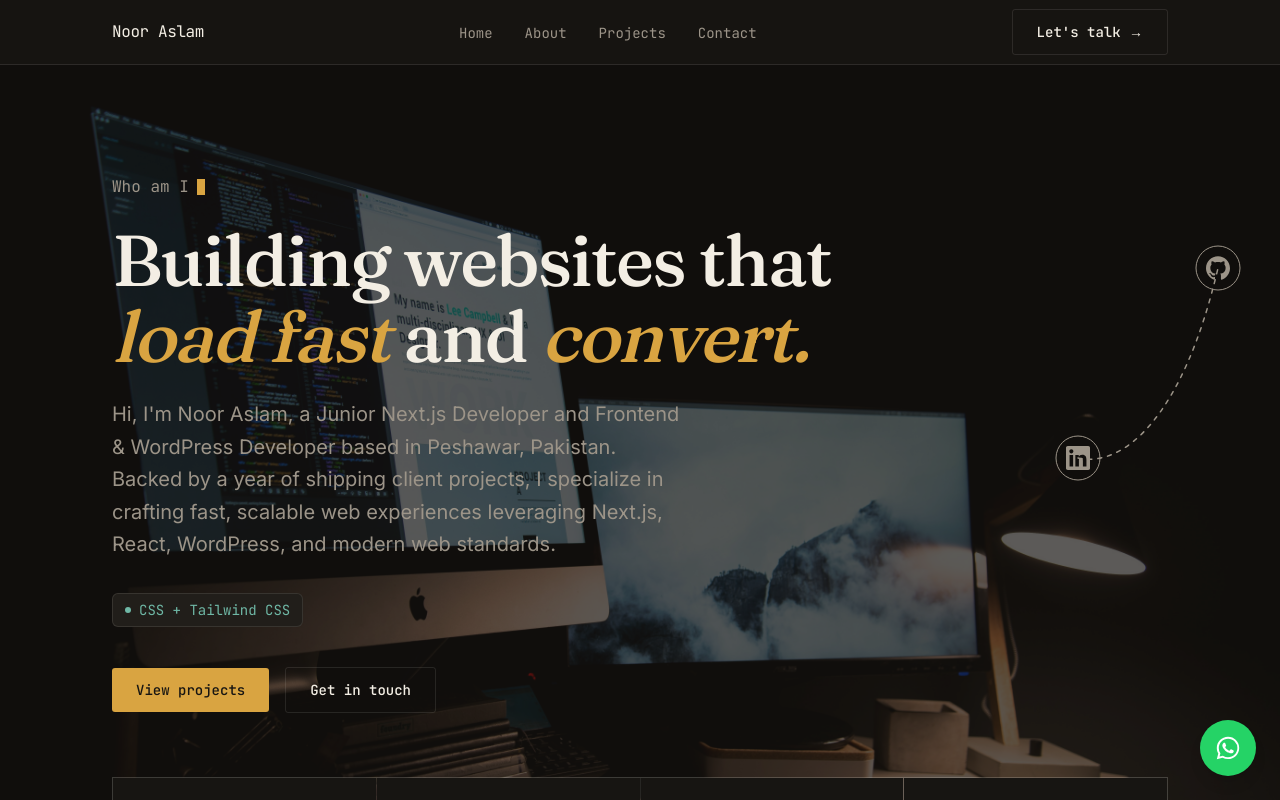
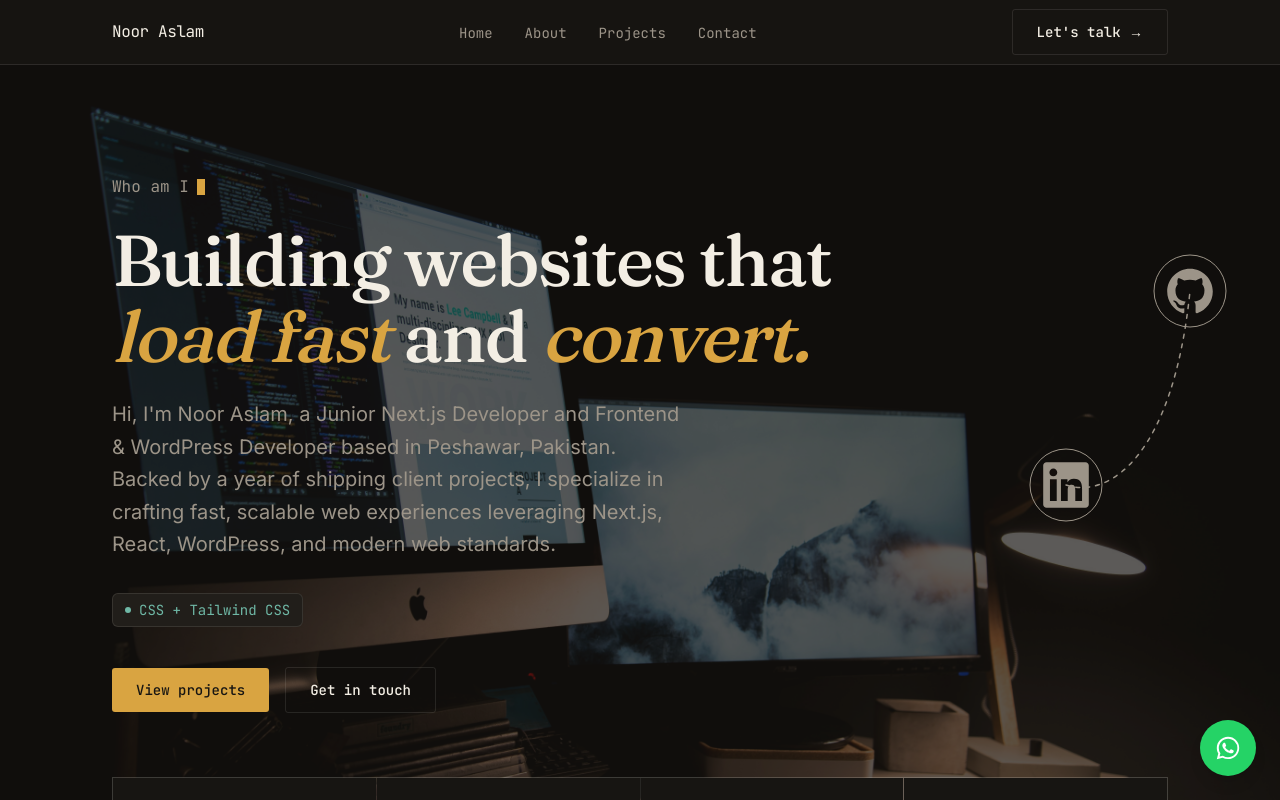
Before and after one commit to NoorAslamSe/nooraslamse_portfolio, a Next.js app: page / in a window 1280 px wide. Shown: the top 800 px of the page. Built offline with nearby package versions, Linux system fonts and the light colour scheme.

Commit message:
hero section icons updated

```diff
--- a/components/Hero.tsx
+++ b/components/Hero.tsx
@@ -123,15 +123,15 @@ export function Hero() {
 
       <div className="absolute right-8 top-[124px] hidden lg:block md:top-[158px]">
         <svg
-          width="200"
-          height="260"
-          viewBox="0 0 200 260"
+          width="240"
+          height="320"
+          viewBox="0 0 240 320"
           fill="none"
           className="text-muted"
           aria-hidden="true"
         >
           <path
-            d="M30 235 C 75 245, 135 195, 170 45"
+            d="M58 262 C 100 276, 165 235, 182 68"
             stroke="currentColor"
             strokeWidth="1.5"
             strokeDasharray="4 6"
@@ -144,9 +144,9 @@ export function Hero() {
             aria-label="LinkedIn"
             className="transition-colors hover:text-gold"
           >
-            <g transform="translate(30 235)">
-              <circle r="22" fill="var(--color-surface)" stroke="currentColor" />
-              <g transform="translate(-12 -12)">
+            <g transform="translate(58 262)">
+              <circle r="36" fill="var(--color-surface)" stroke="currentColor" />
+              <g transform="translate(-22.8 -22.8) scale(1.9)">
                 <path
                   fill="currentColor"
                   d="M20.447 20.452h-3.554v-5.569c0-1.328-.027-3.037-1.852-3.037-1.853 0-2.136 1.445-2.136 2.939v5.667H9.351V9h3.414v1.561h.046c.477-.9 1.637-1.85 3.37-1.85 3.601 0 4.267 2.37 4.267 5.455v6.286zM5.337 7.433c-1.144 0-2.063-.926-2.063-2.065 0-1.138.92-2.063 2.063-2.063 1.14 0 2.064.925 2.064 2.063 0 1.139-.925 2.065-2.064 2.065zm1.782 13.019H3.555V9h3.564v11.452zM22.225 0H1.771C.792 0 0 .774 0 1.729v20.542C0 23.227.792 24 1.771 24h20.451C23.2 24 24 23.227 24 22.271V1.729C24 .774 23.2 0 22.225 0z"
@@ -161,9 +161,9 @@ export function Hero() {
             aria-label="GitHub"
             className="transition-colors hover:text-gold"
           >
-            <g transform="translate(170 45)">
-              <circle r="22" fill="var(--color-surface)" stroke="currentColor" />
-              <g transform="translate(-12 -12)">
+            <g transform="translate(182 68)">
+              <circle r="36" fill="var(--color-surface)" stroke="currentColor" />
+              <g transform="translate(-22.8 -22.8) scale(1.9)">
                 <path
                   fill="currentColor"
                   d="M12 .297c-6.63 0-12 5.373-12 12 0 5.303 3.438 9.8 8.205 11.385.6.113.82-.258.82-.577 0-.285-.01-1.04-.015-2.04-3.338.724-4.042-1.61-4.042-1.61C4.422 18.07 3.633 17.7 3.633 17.7c-1.087-.744.084-.729.084-.729 1.205.084 1.838 1.236 1.838 1.236 1.07 1.835 2.809 1.305 3.495.998.108-.776.417-1.305.76-1.605-2.665-.3-5.466-1.332-5.466-5.93 0-1.31.465-2.38 1.235-3.22-.135-.303-.54-1.523.105-3.176 0 0 1.005-.322 3.3 1.23.96-.267 1.98-.399 3-.405 1.02.006 2.04.138 3 .405 2.28-1.552 3.285-1.23 3.285-1.23.645 1.653.24 2.873.12 3.176.765.84 1.23 1.91 1.23 3.22 0 4.61-2.805 5.625-5.475 5.92.42.36.81 1.096.81 2.22 0 1.606-.015 2.896-.015 3.286 0 .315.21.69.825.57C20.565 22.092 24 17.592 24 12.297c0-6.627-5.373-12-12-12"
```
